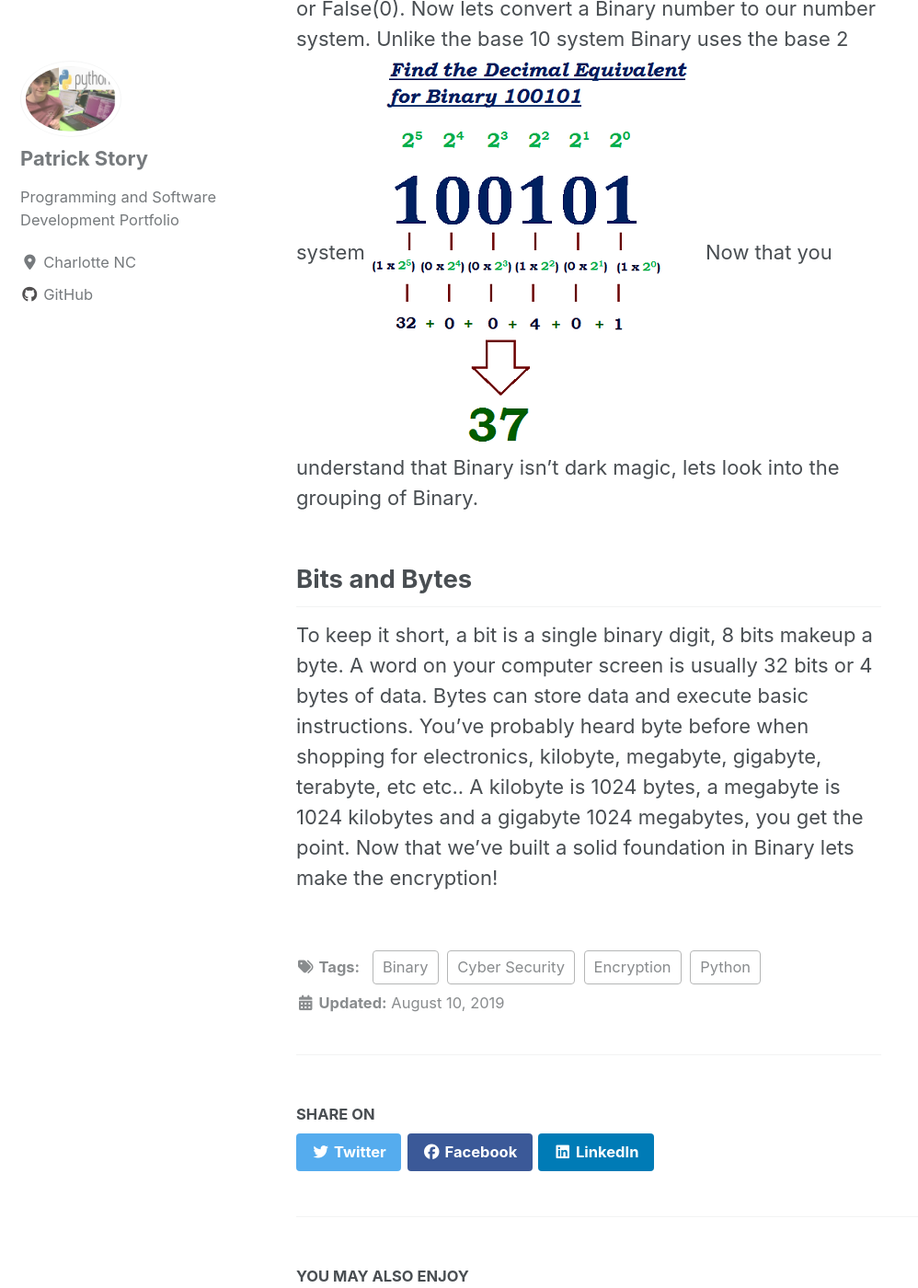
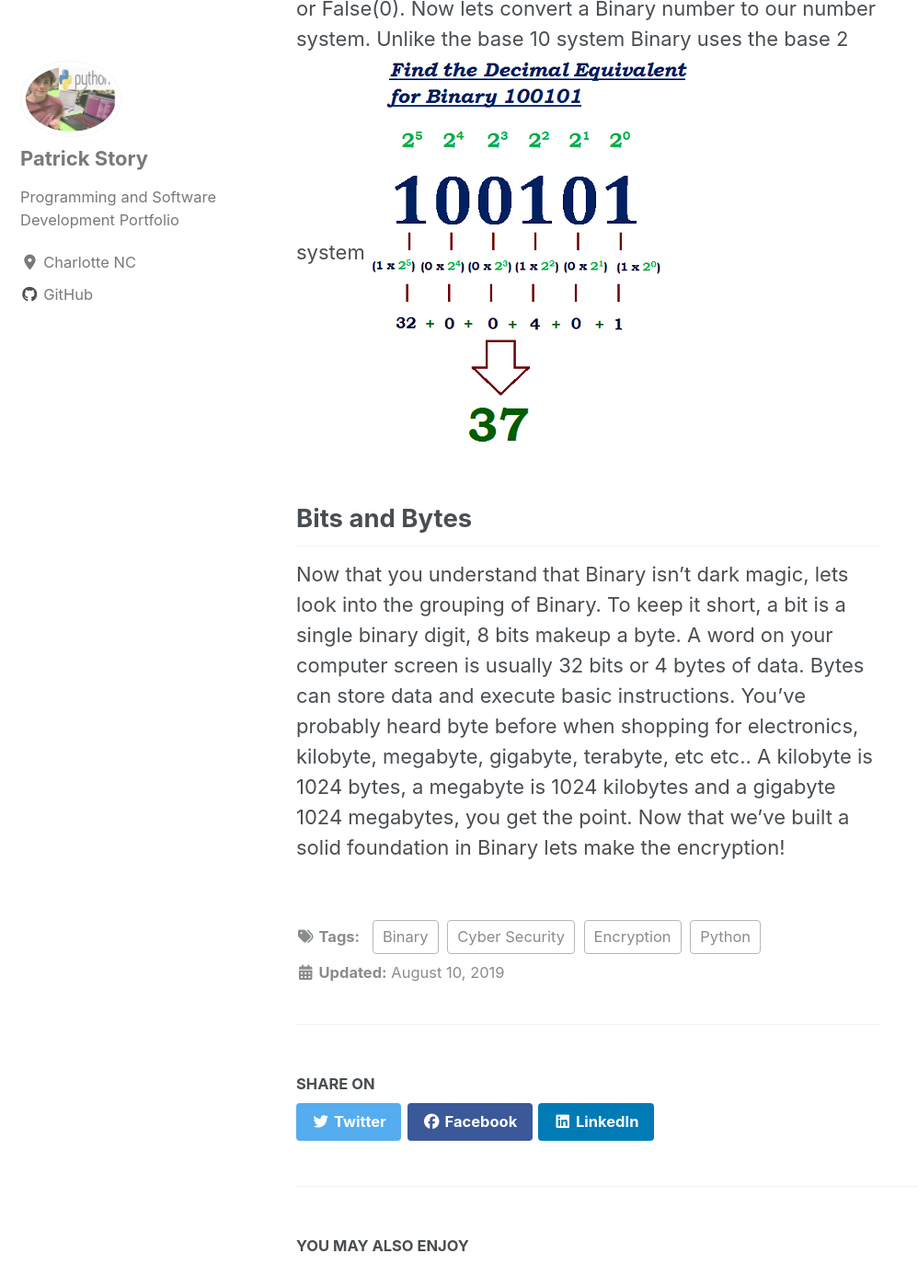
Before and after one commit to Patchyst/Patchyst.github.io, a Jekyll site: the page built from _posts/2019-08-10-steamcipher.md, in a window 1280 px wide and 1400 px high, scrolled down 1347 px. Shown: the whole window at 92% size, without its empty margins (0-998 px from the left). Built offline with Jekyll 4.4.1, drawn with Linux system fonts in a browser that asks for light colours; cached includes are drawn as plain includes; nearby versions of some CDN libraries.

Commit message:
Updating XOR streacm cipher project

```diff
--- a/_posts/2019-08-10-steamcipher.md
+++ b/_posts/2019-08-10-steamcipher.md
@@ -19,10 +19,10 @@ So what is a Binary Number? Well, as I'm sure you've seen before, or guessed by
 A computer, at the most basic level contains a series of on and off switches. 1 representing *on* and 0 representing *off*. You could go a step further and assign
 binary numbers to a Boolean value True(1) or False(0). Now lets convert a Binary number to our number system. Unlike the base 10 system Binary uses the base 2 system
 ![binary-conversion](/images/binaryconversion.jpg){:class="img-responsive"}
-Now that you understand that Binary isn't dark magic, lets look into the grouping of Binary.
 
 
 ## Bits and Bytes
+Now that you understand that Binary isn't dark magic, lets look into the grouping of Binary.
 To keep it short, a bit is a single binary digit, 8 bits makeup a byte. A word on your computer screen is usually 32 bits or 4 bytes of data. Bytes can store data and execute basic instructions. You've probably heard byte before when shopping for electronics, kilobyte, megabyte, gigabyte, terabyte, etc etc..
 A kilobyte is 1024 bytes, a megabyte is 1024 kilobytes and a gigabyte 1024 megabytes, you get the point. Now that we've built a solid foundation in Binary lets make the
 encryption!
```
